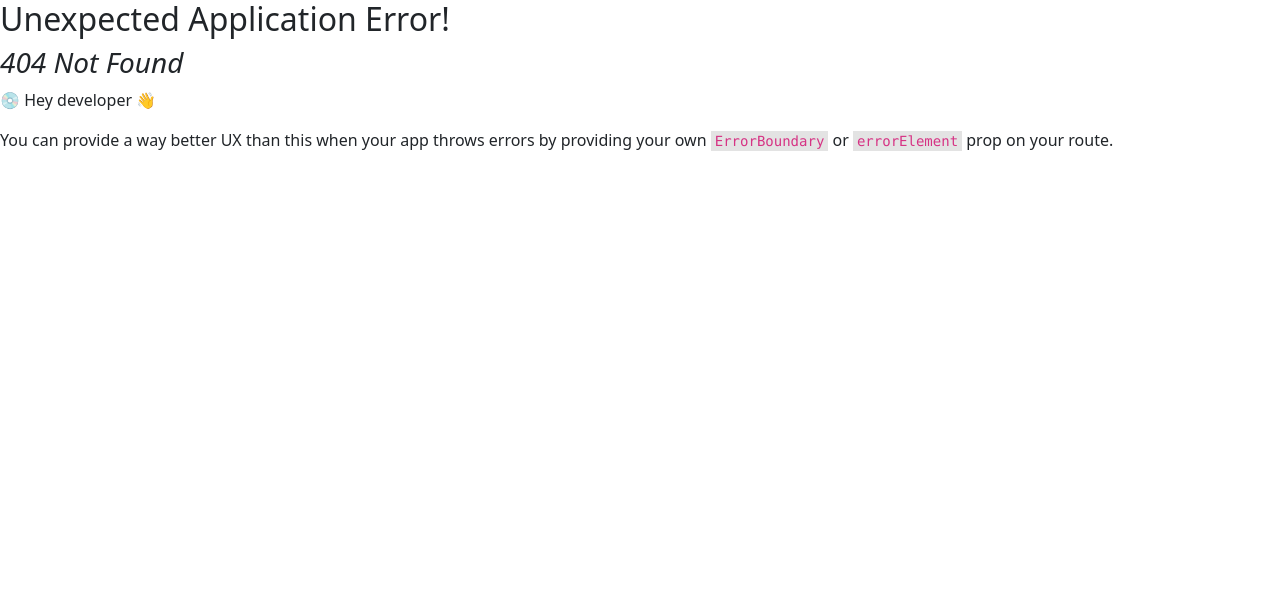
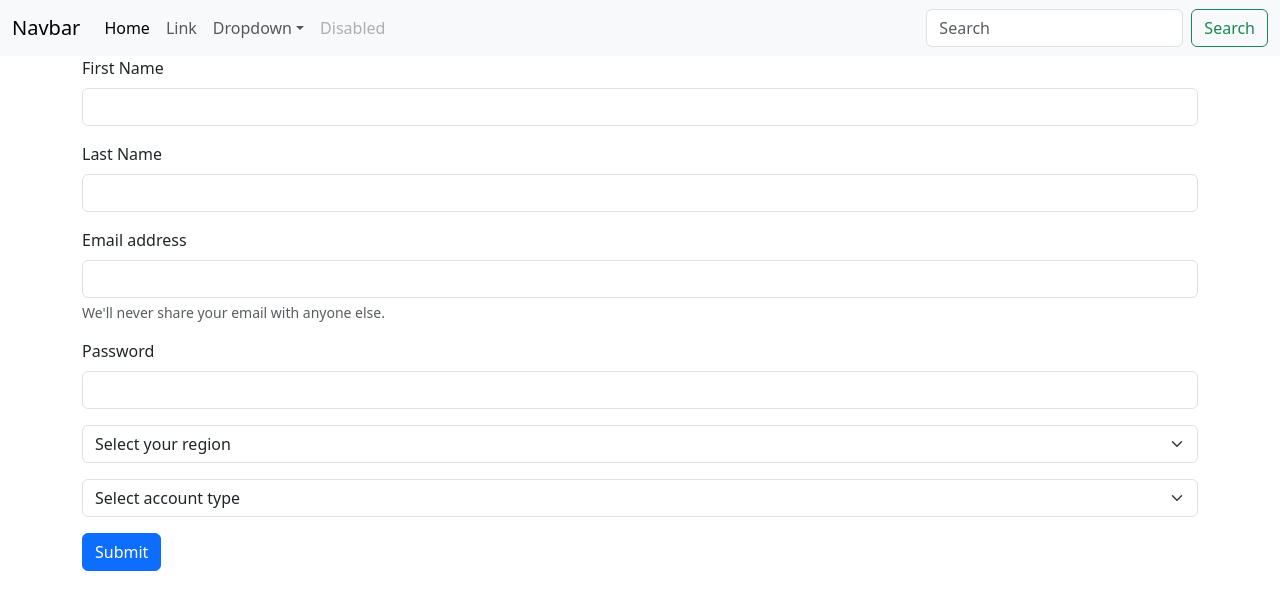
Before and after one commit to gutana/476Project, a React (Create React App) app in the folder ui/: page /signup in a window 1280 px wide. Before the commit this address had no page. Shown: the top 610 px of the page. Built offline with nearby package versions, Linux system fonts and the light colour scheme.

Commit message:
signup page huge

```diff
--- a/ui/package.json
+++ b/ui/package.json
@@ -11,7 +11,9 @@
         "@types/node": "^16.18.107",
         "@types/react": "^18.3.5",
         "@types/react-dom": "^18.3.0",
+        "bootstrap": "^5.3.3",
         "react": "^18.3.1",
+        "react-bootstrap": "^2.10.4",
         "react-dom": "^18.3.1",
         "react-router-dom": "^6.26.1",
         "react-scripts": "5.0.1",
--- /dev/null
+++ b/ui/src/api/signupQuery.ts
@@ -0,0 +1,39 @@
+export interface RegistrationRequest
+{
+    FirstName: string,
+    LastName: string,
+    Email: string,
+    Password: string,
+    Region: Region,
+    UserType: UserType
+}
+
+export enum Region {
+    Regina,
+    Saskatoon
+}
+
+export enum UserType {
+    Teacher,
+    Requestor,
+    Administrator
+}
+
+export async function Signup(regRequest: RegistrationRequest) {
+    const response = await fetch('http://localhost:5075/account/register', {
+        method: "POST",
+        headers: {"Content-Type": "application/json"},
+        body: JSON.stringify({
+            FirstName: regRequest.FirstName,
+            LastName: regRequest.LastName,
+            Email: regRequest.Email,
+            Password: regRequest.Password,
+            Region: regRequest.Region.toString(),
+            UserType: regRequest.UserType.toString()
+        })
+    });
+    if (response.status == 200)
+        return "success";
+    else
+        return "failure";
+}
--- a/ui/src/index.tsx
+++ b/ui/src/index.tsx
@@ -4,6 +4,7 @@ import { createBrowserRouter, RouterProvider } from 'react-router-dom';
 
 import Home from './pages/Home';
 import TestPage from './pages/TestPage';
+import SignUp from './pages/SignUp';
 import { QueryClientProvider, QueryClient } from '@tanstack/react-query';
 
 const router = createBrowserRouter([
@@ -15,6 +16,10 @@ const router = createBrowserRouter([
         path: '/test',
         element: <TestPage />
     },
+    {
+        path: '/signup',
+        element: <SignUp />
+    }
 ]);
 
 const queryClient = new QueryClient();
--- /dev/null
+++ b/ui/src/pages/SignUp/index.tsx
@@ -0,0 +1,147 @@
+import { useQuery } from "@tanstack/react-query"
+import { Region, RegistrationRequest, Signup, UserType } from "../../api/signupQuery";
+import { useState } from "react";
+import { useNavigate } from "react-router-dom";
+import Button from "react-bootstrap/Button";
+import Modal from "react-bootstrap/Modal";
+
+export default function SignUp() {
+
+  const navigate = useNavigate();
+  const [ registrationFormData, setRegistrationFormData ] = useState<RegistrationRequest | null>(null);
+  const [ showModal, setShowModal ] = useState(false);
+  const { isLoading, error, data } = useQuery({
+    queryKey: ['signup1234'],
+    queryFn: () => {
+      console.log("query func")
+      if(registrationFormData != null)
+      {
+        var a = Signup(registrationFormData)
+        setRegistrationFormData(null)
+        return a
+      } },
+    enabled: () => registrationFormData != null
+  })
+
+  const handleSubmit = (event: any) => {
+    console.log('Form was submitted');
+    console.log(event);
+    event.preventDefault();
+
+    setRegistrationFormData({
+      FirstName: event.target[0].value,
+      LastName: event.target[1].value,
+      Email: event.target[2].value,
+      Password: event.target[3].value,
+      Region: Region.Regina,
+      UserType: UserType.Teacher
+    })
+  }
+
+  if (data != undefined && data === "success" && showModal === false) {
+    setShowModal(true);
+  }
+
+
+  const handleClose = () => {
+    console.log("closing modal");
+    navigate("/");
+  }
+
+    return (
+      <>
+      <Navbar/>
+
+      <div className="container-md">
+      <form onSubmit={handleSubmit}>
+        <div className="mb-3">
+        <label htmlFor="firstName" className="form-label">First Name</label>
+        <input type="firstName" className="form-control" id="firstName" required />
+        </div>
+        <div className="mb-3">
+        <label htmlFor="lastName" className="form-label">Last Name</label>
+        <input type="lastName" className="form-control" id="lastName" required />
+        </div>
+        <div className="mb-3">
+          <label htmlFor="email" className="form-label">Email address</label>
+          <input type="email" className="form-control" id="email" aria-describedby="emailHelp" required />
+          <div id="emailHelp" className="form-text">We'll never share your email with anyone else.</div>
+        </div>
+        <div className="mb-3">
+        <label htmlFor="password" className="form-label">Password</label>
+        <input type="password" className="form-control" id="password" required />
+        </div>
+        <select className="form-select mb-3" aria-label="Region" required >
+          <option selected disabled>Select your region</option>
+          <option value="1">Regina</option>
+          <option value="2">Saskatoon</option>
+        </select>
+        <select className="form-select mb-3" aria-label="AccountType" required >
+          <option selected disabled>Select account type</option>
+          <option value="1">Teacher</option>
+          <option value="2">Substitute</option>
+          <option value="3">Administrator</option>
+        </select>
+        <button type="submit" className="btn btn-primary">Submit</button>
+        </form>
+        </div>
+
+        <Modal show={showModal} onHide={handleClose}>
+          <Modal.Header closeButton>
+            <Modal.Title>Modal heading</Modal.Title>
+            </Modal.Header>
+          <Modal.Body>Woohoo, you are reading this text in a modal!</Modal.Body>
+          <Modal.Footer>
+            <Button variant="secondary" onClick={handleClose}>
+              Close
+            </Button>
+            <Button variant="primary" onClick={handleClose}>
+              Save Changes
+            </Button>
+          </Modal.Footer>
+        </Modal>
+      </>
+
+    )
+}
+
+export function Navbar() {
+  return (
+  <nav className="navbar navbar-expand-lg bg-body-tertiary">
+    <div className="container-fluid">
+      <a className="navbar-brand" href="#">Navbar</a>
+      <button className="navbar-toggler" type="button" data-bs-toggle="collapse" data-bs-target="#navbarSupportedContent" aria-controls="navbarSupportedContent" aria-expanded="false" aria-label="Toggle navigation">
+        <span className="navbar-toggler-icon"></span>
+      </button>
+      <div className="collapse navbar-collapse" id="navbarSupportedContent">
+        <ul className="navbar-nav me-auto mb-2 mb-lg-0">
+          <li className="nav-item">
+            <a className="nav-link active" aria-current="page" href="#">Home</a>
+          </li>
+          <li className="nav-item">
+            <a className="nav-link" href="#">Link</a>
+          </li>
+          <li className="nav-item dropdown">
+            <a className="nav-link dropdown-toggle" href="#" role="button" data-bs-toggle="dropdown" aria-expanded="false">
+              Dropdown
+            </a>
+            <ul className="dropdown-menu">
+              <li><a className="dropdown-item" href="#">Action</a></li>
+              <li><a className="dropdown-item" href="#">Another action</a></li>
+              <li><hr className="dropdown-divider" /></li>
+              <li><a className="dropdown-item" href="#">Something else here</a></li>
+            </ul>
+          </li>
+          <li className="nav-item">
+            <a className="nav-link disabled" aria-disabled="true">Disabled</a>
+          </li>
+        </ul>
+        <form className="d-flex" role="search">
+          <input className="form-control me-2" type="search" placeholder="Search" aria-label="Search" />
+          <button className="btn btn-outline-success" type="submit">Search</button>
+        </form>
+      </div>
+    </div>
+  </nav>
+  )
+}
```
Also changed, not shown: 1 other file (tests, documents, lock files or other folders).
